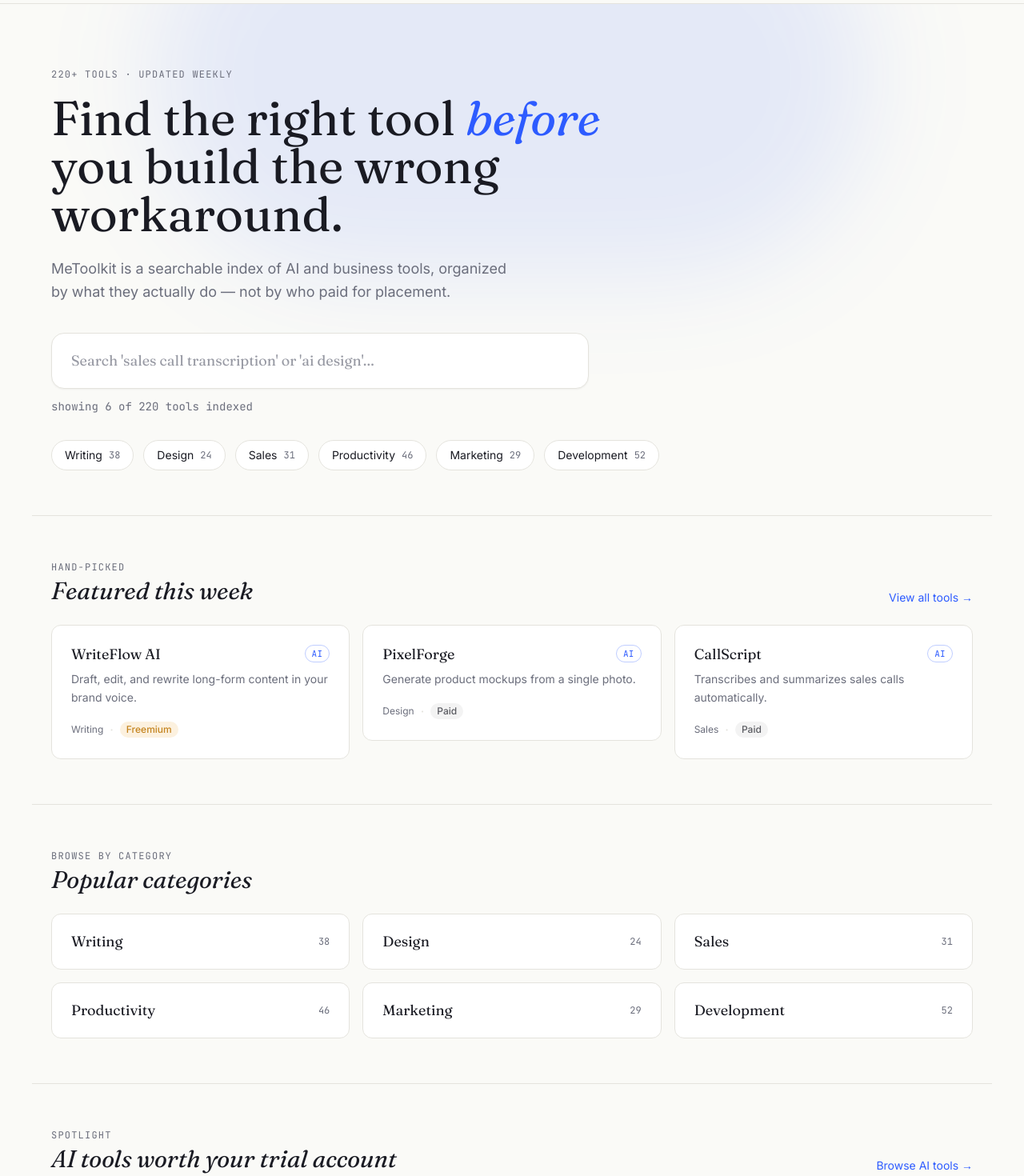
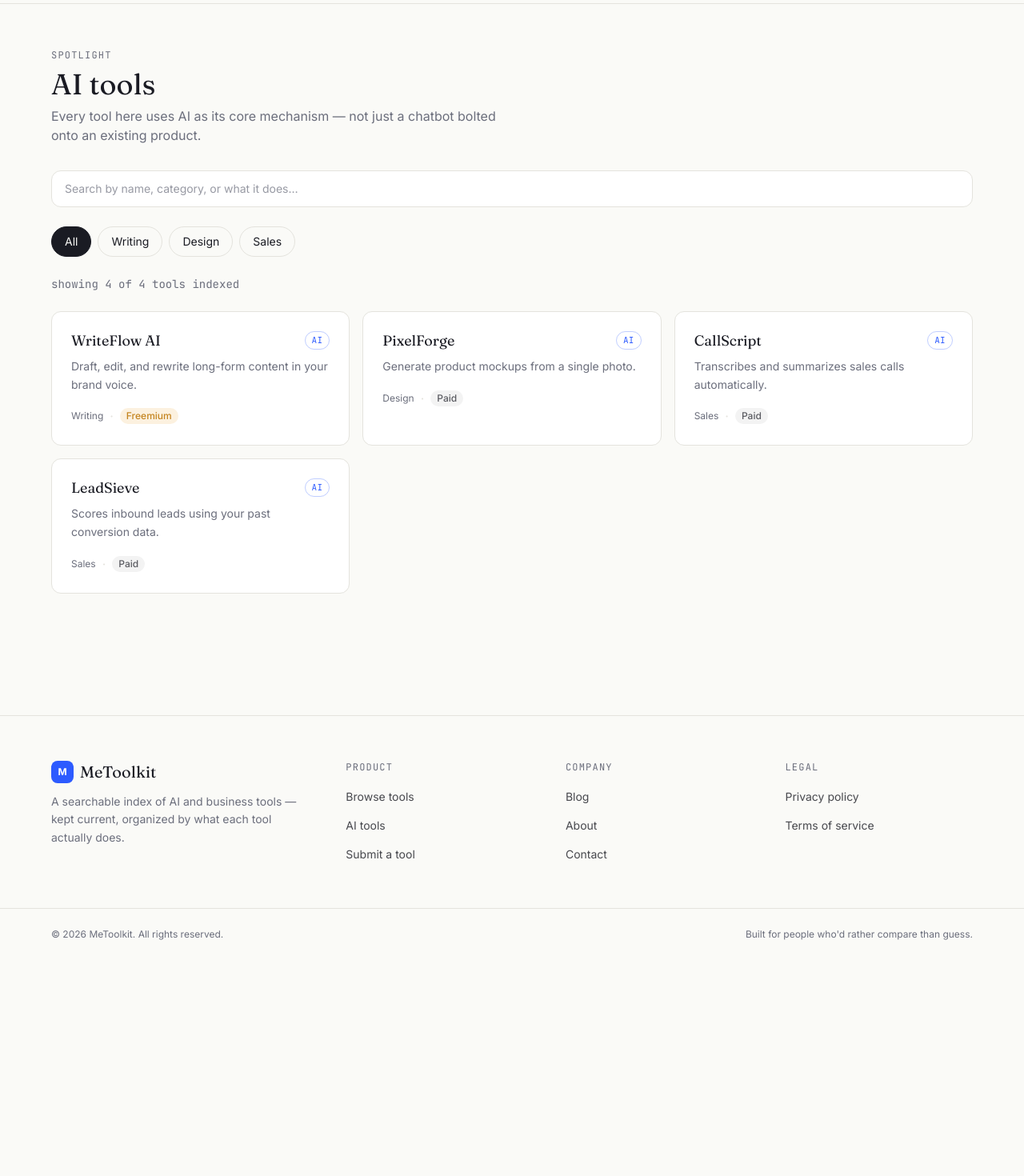
Before and after one commit to coolkishan44/metoolkit, a Next.js app: page / in a window 1280 px wide. Shown: the part 60-1530 px from the top of the page at 80% size. After the commit the page ends 1260 px from the top, so only its background shows below. Built offline with nearby package versions, Linux system fonts and the light colour scheme.

Commit message:
Add files via upload

```diff
--- a/app/page.tsx
+++ b/app/page.tsx
@@ -1,106 +1,35 @@
-import Link from "next/link";
-import Hero from "@/components/Hero";
-import PopularCategories from "@/components/PopularCategories";
-import WhyChooseUs from "@/components/WhyChooseUs";
-import Stats from "@/components/Stats";
-import Testimonials from "@/components/Testimonials";
-import FAQ from "@/components/FAQ";
-import Newsletter from "@/components/Newsletter";
-import ToolCard from "@/components/ToolCard";
-import SectionHeading from "@/components/SectionHeading";
-import Reveal from "@/components/Reveal";
-import { tools, blogPosts } from "@/lib/data";
+import { Suspense } from "react";
+import type { Metadata } from "next";
+import ToolsExplorer from "@/components/ToolsExplorer";
+import { tools, categories } from "@/lib/data";
 
-export default function HomePage() {
-  const featured = tools.filter((t) => t.featured);
-  const aiTools = tools.filter((t) => t.isAI).slice(0, 3);
+export const metadata: Metadata = {
+  title: "AI tools",
+  description: "Every AI-powered tool in the index, searchable by category and pricing."
+};
+
+export default function AiToolsPage() {
+  const aiTools = tools.filter((t) => t.isAI);
+  const aiCategorySlugs = new Set(aiTools.map((t) => t.category.toLowerCase()));
+  const aiCategories = categories.filter((c) => aiCategorySlugs.has(c.slug));
 
   return (
-    <>
-      <Hero />
+    <div className="max-w-content mx-auto px-6 py-14">
+      <p className="text-xs font-mono uppercase tracking-widest text-muted mb-2">
+        Spotlight
+      </p>
+      <h1 className="font-display text-3xl md:text-4xl mb-2 text-ink dark:text-white">AI tools</h1>
+      <p className="text-muted mb-8 max-w-xl">
+        Every tool here uses AI as its core mechanism — not just a chatbot bolted onto an existing product.
+      </p>
 
-      {/* Featured tools */}
-      <section className="max-w-content mx-auto px-6 py-14 hairline">
-        <Reveal>
-          <SectionHeading
-            eyebrow="Hand-picked"
-            title="Featured this week"
-            action={
-              <Link href="/tools" className="text-sm text-indigo hover:underline">
-                View all tools →
-              </Link>
-            }
-          />
-        </Reveal>
-        <div className="grid sm:grid-cols-2 lg:grid-cols-3 gap-4">
-          {featured.map((tool, i) => (
-            <Reveal key={tool.slug} delay={((i % 4) + 1) as 1 | 2 | 3 | 4}>
-              <ToolCard tool={tool} />
-            </Reveal>
-          ))}
-        </div>
-      </section>
-
-      <PopularCategories />
-
-      {/* AI tools spotlight */}
-      <section className="max-w-content mx-auto px-6 py-14 hairline">
-        <Reveal>
-          <SectionHeading
-            eyebrow="Spotlight"
-            title="AI tools worth your trial account"
-            action={
-              <Link href="/ai-tools" className="text-sm text-indigo hover:underline">
-                Browse AI tools →
-              </Link>
-            }
-          />
-        </Reveal>
-        <div className="grid sm:grid-cols-2 lg:grid-cols-3 gap-4">
-          {aiTools.map((tool, i) => (
-            <Reveal key={tool.slug} delay={((i % 4) + 1) as 1 | 2 | 3 | 4}>
-              <ToolCard tool={tool} />
-            </Reveal>
-          ))}
-        </div>
-      </section>
-
-      <WhyChooseUs />
-      <Stats />
-      <Testimonials />
-      <FAQ />
-
-      {/* Blog strip */}
-      <section className="max-w-content mx-auto px-6 py-14 hairline">
-        <Reveal>
-          <SectionHeading
-            eyebrow="From the index"
-            title="Comparisons and field notes"
-            action={
-              <Link href="/blog" className="text-sm text-indigo hover:underline">
-                Read the blog →
-              </Link>
-            }
-          />
-        </Reveal>
-        <div className="grid md:grid-cols-3 gap-6">
-          {blogPosts.map((post, i) => (
-            <Reveal key={post.slug} delay={((i % 4) + 1) as 1 | 2 | 3 | 4}>
-              <Link href={`/blog/${post.slug}`} className="group block">
-                <p className="text-xs font-mono text-muted tabular mb-2">
-                  {post.date} · {post.readMinutes} min read
-                </p>
-                <h3 className="font-display text-lg leading-snug text-ink dark:text-white group-hover:text-indigo transition-colors mb-2">
-                  {post.title}
-                </h3>
-                <p className="text-sm text-muted leading-relaxed">{post.excerpt}</p>
-              </Link>
-            </Reveal>
-          ))}
-        </div>
-      </section>
-
-      <Newsletter />
-    </>
+      <Suspense fallback={<p className="text-sm text-muted">Loading…</p>}>
+        <ToolsExplorer
+          tools={aiTools}
+          categories={aiCategories}
+          totalIndexed={aiTools.length}
+        />
+      </Suspense>
+    </div>
   );
 }
```
